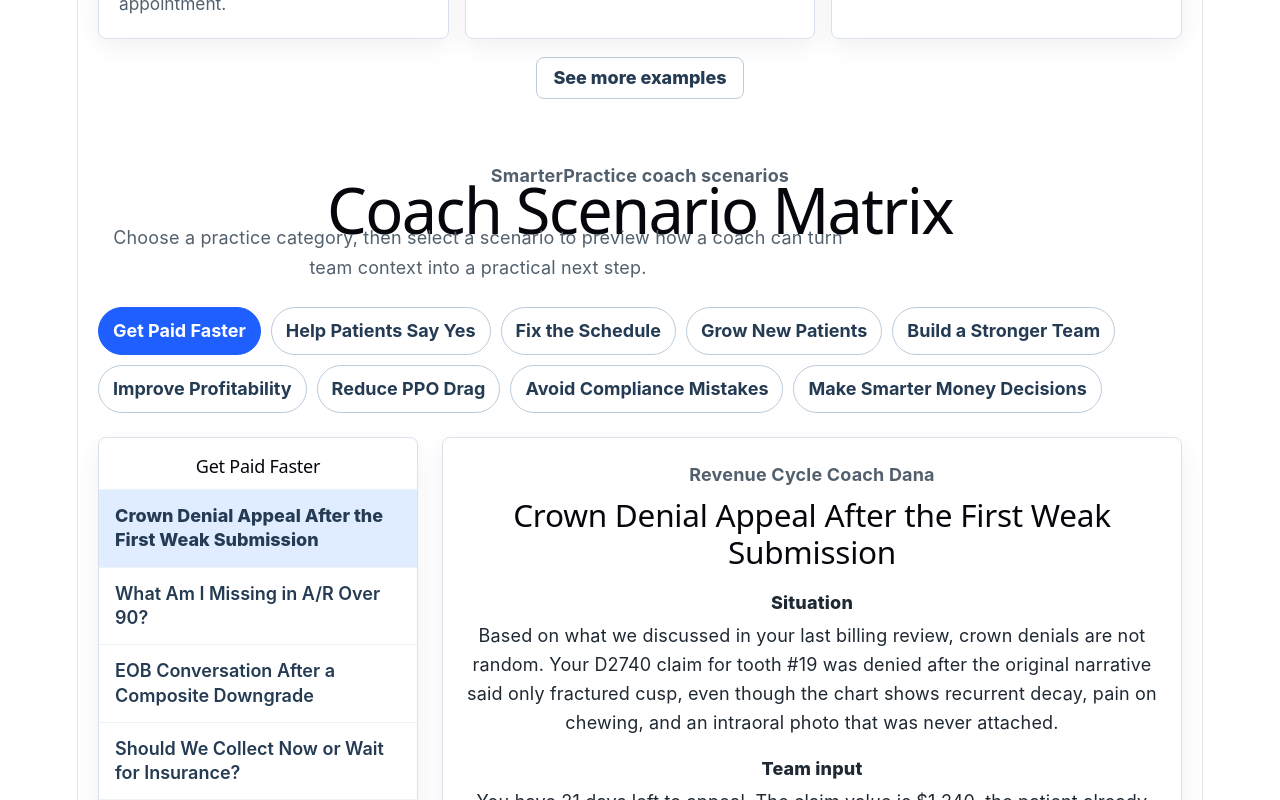
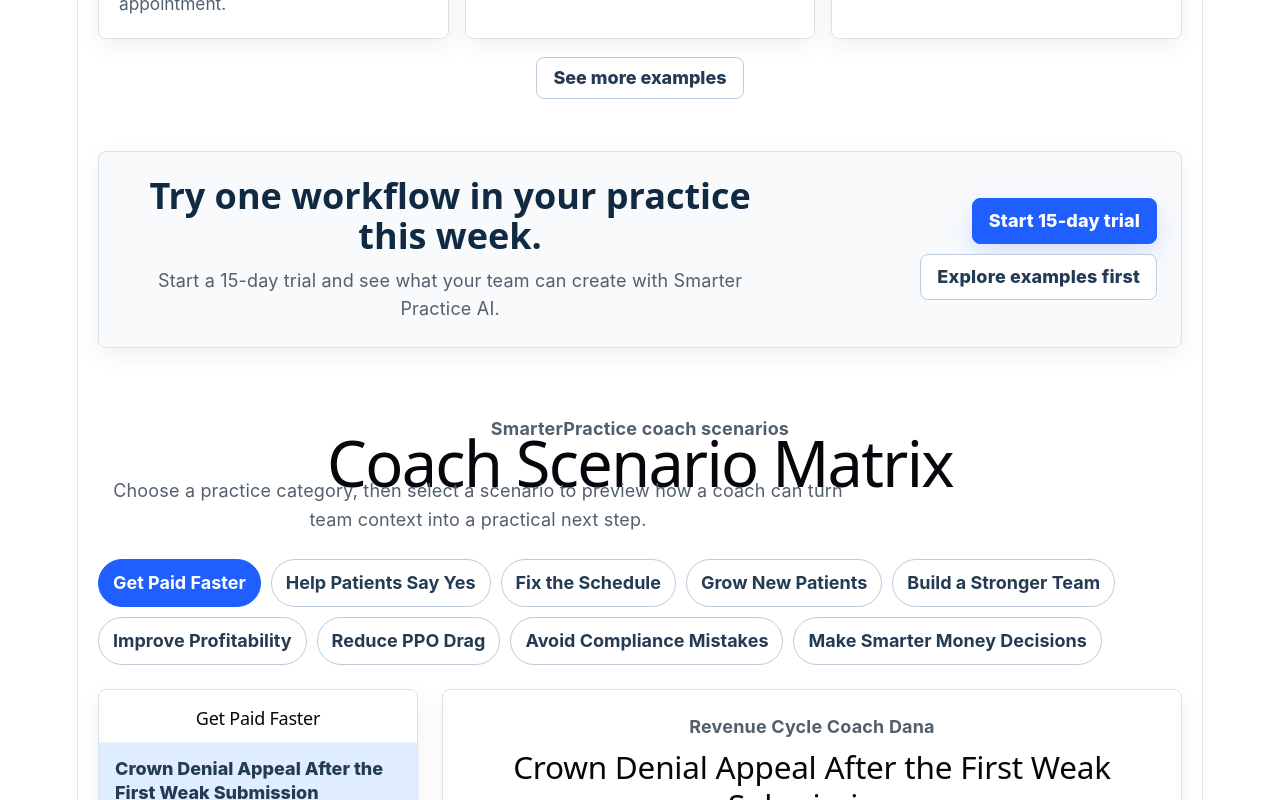
Before and after one commit to jeremyphelps-SP/smarterpractice-site, a React (Vite) app: page / in a window 1280 px wide. Shown: the part 980-1780 px from the top of the page. Built offline with nearby package versions, Linux system fonts and the light colour scheme.

Commit message:
Add quick wins trial CTA and tracking hooks

```diff
--- a/src/App.jsx
+++ b/src/App.jsx
@@ -3,6 +3,8 @@
 import AIImageStudio from "./components/AIImageStudio";
 import QuickWinsSection from "./components/QuickWinsSection";
 import StartHereSection from "./components/StartHereSection";
+import TrialCTA from "./components/TrialCTA";
+import { trackEvent } from "./utils/analytics";
 
 export default function App() {
   const [selectedChallenge, setSelectedChallenge] = useState(null);
@@ -12,6 +14,9 @@
   const handleSelectChallenge = (challengeKey) => {
     setSelectedQuickWin(null);
     setSelectedChallenge(challengeKey);
+    trackEvent("challenge_selected", {
+      selectedChallenge: challengeKey,
+    });
   };
 
   const handleSelectQuickWin = (quickWinKey) => {
@@ -32,7 +37,11 @@
         selectedChallenge={selectedChallenge}
         onSelectQuickWin={handleSelectQuickWin}
       />
-      <div ref={matrixRef}>
+      <TrialCTA
+        selectedChallenge={selectedChallenge}
+        selectedQuickWin={selectedQuickWin}
+      />
+      <div id="scenario-matrix" ref={matrixRef}>
         <CoachScenarioMatrix
           selectedChallenge={selectedChallenge}
           selectedQuickWin={selectedQuickWin}
--- a/src/components/QuickWinsSection.jsx
+++ b/src/components/QuickWinsSection.jsx
@@ -1,4 +1,5 @@
 import { useEffect, useState } from "react";
+import { trackEvent } from "../utils/analytics";
 import "./QuickWinsSection.css";
 
 const challengeLabels = {
@@ -256,6 +257,26 @@
     setShowMore(false);
   }, [selectedChallenge]);
 
+  const handleQuickWinClick = (quickWin) => {
+    trackEvent("quick_win_selected", {
+      selectedChallenge,
+      quickWinKey: quickWin.key,
+      quickWinTitle: quickWin.title,
+    });
+    onSelectQuickWin(quickWin.key);
+  };
+
+  const handleToggle = () => {
+    const nextShowMore = !showMore;
+    trackEvent(
+      nextShowMore ? "quick_wins_expanded" : "quick_wins_collapsed",
+      {
+        selectedChallenge,
+      },
+    );
+    setShowMore(nextShowMore);
+  };
+
   return (
     <section className="quick-wins" aria-labelledby="quick-wins-title">
       <div className="quick-wins__inner">
@@ -278,7 +299,7 @@
               className="quick-wins__card"
               key={quickWin.key}
               type="button"
-              onClick={() => onSelectQuickWin(quickWin.key)}
+              onClick={() => handleQuickWinClick(quickWin)}
             >
               <span>{quickWin.title}</span>
               <p>{quickWin.description}</p>
@@ -289,7 +310,7 @@
           <button
             className="quick-wins__toggle"
             type="button"
-            onClick={() => setShowMore((current) => !current)}
+            onClick={handleToggle}
           >
             {showMore ? "Show fewer examples" : "See more examples"}
           </button>
--- /dev/null
+++ b/src/components/TrialCTA.css
@@ -0,0 +1,95 @@
+.trial-cta {
+  padding: 20px 20px 36px;
+  color: #1f2933;
+  background: #ffffff;
+  font-family:
+    Inter, ui-sans-serif, system-ui, -apple-system, BlinkMacSystemFont, "Segoe UI",
+    sans-serif;
+}
+
+.trial-cta__inner {
+  display: flex;
+  align-items: center;
+  justify-content: space-between;
+  gap: 24px;
+  max-width: 1120px;
+  margin: 0 auto;
+  padding: 24px;
+  border: 1px solid #d9e2ec;
+  border-radius: 8px;
+  background: #f8fafc;
+  box-shadow: 0 8px 24px rgba(15, 23, 42, 0.06);
+}
+
+.trial-cta h2 {
+  margin: 0;
+  color: #102a43;
+  font-size: clamp(1.45rem, 3vw, 2rem);
+  font-weight: 650;
+  line-height: 1.12;
+  letter-spacing: 0;
+}
+
+.trial-cta p {
+  margin: 10px 0 0;
+  color: #52606d;
+  font-size: 1rem;
+  line-height: 1.55;
+}
+
+.trial-cta__actions {
+  display: flex;
+  flex-wrap: wrap;
+  gap: 10px;
+  justify-content: flex-end;
+}
+
+.trial-cta__button {
+  display: inline-flex;
+  align-items: center;
+  justify-content: center;
+  min-height: 44px;
+  padding: 0 16px;
+  border-radius: 8px;
+  font-weight: 800;
+  text-decoration: none;
+}
+
+.trial-cta__button--primary {
+  border: 1px solid #1f5eff;
+  background: #1f5eff;
+  color: #ffffff;
+  box-shadow: 0 10px 24px rgba(31, 94, 255, 0.16);
+}
+
+.trial-cta__button--secondary {
+  border: 1px solid #bcccdc;
+  background: #ffffff;
+  color: #243b53;
+}
+
+.trial-cta__button:hover,
+.trial-cta__button:focus-visible {
+  transform: translateY(-1px);
+}
+
+.trial-cta__button:focus-visible {
+  outline: 3px solid rgba(31, 94, 255, 0.24);
+  outline-offset: 3px;
+}
+
+@media (max-width: 760px) {
+  .trial-cta {
+    padding: 18px 18px 32px;
+  }
+
+  .trial-cta__inner {
+    align-items: flex-start;
+    flex-direction: column;
+  }
+
+  .trial-cta__actions,
+  .trial-cta__button {
+    width: 100%;
+  }
+}
--- /dev/null
+++ b/src/components/TrialCTA.jsx
@@ -0,0 +1,46 @@
+import { trackEvent } from "../utils/analytics";
+import "./TrialCTA.css";
+
+export default function TrialCTA({
+  selectedChallenge = null,
+  selectedQuickWin = null,
+}) {
+  const handleTrialClick = () => {
+    trackEvent("trial_cta_clicked", {
+      selectedChallenge,
+      selectedQuickWin: selectedQuickWin?.key,
+      ctaLocation: "quick_wins",
+    });
+  };
+
+  return (
+    <section className="trial-cta" aria-labelledby="trial-cta-title">
+      <div className="trial-cta__inner">
+        <div>
+          <h2 id="trial-cta-title">
+            Try one workflow in your practice this week.
+          </h2>
+          <p>
+            Start a 15-day trial and see what your team can create with Smarter
+            Practice AI.
+          </p>
+        </div>
+        <div className="trial-cta__actions">
+          <a
+            className="trial-cta__button trial-cta__button--primary"
+            href="#trial"
+            onClick={handleTrialClick}
+          >
+            Start 15-day trial
+          </a>
+          <a
+            className="trial-cta__button trial-cta__button--secondary"
+            href="#scenario-matrix"
+          >
+            Explore examples first
+          </a>
+        </div>
+      </div>
+    </section>
+  );
+}
--- /dev/null
+++ b/src/utils/analytics.js
@@ -0,0 +1,14 @@
+export function trackEvent(eventName, properties = {}) {
+  if (import.meta.env.DEV) {
+    console.log("[analytics]", eventName, properties);
+    return;
+  }
+
+  if (typeof window === "undefined") {
+    return;
+  }
+
+  if (typeof window.analytics?.track === "function") {
+    window.analytics.track(eventName, properties);
+  }
+}
```
